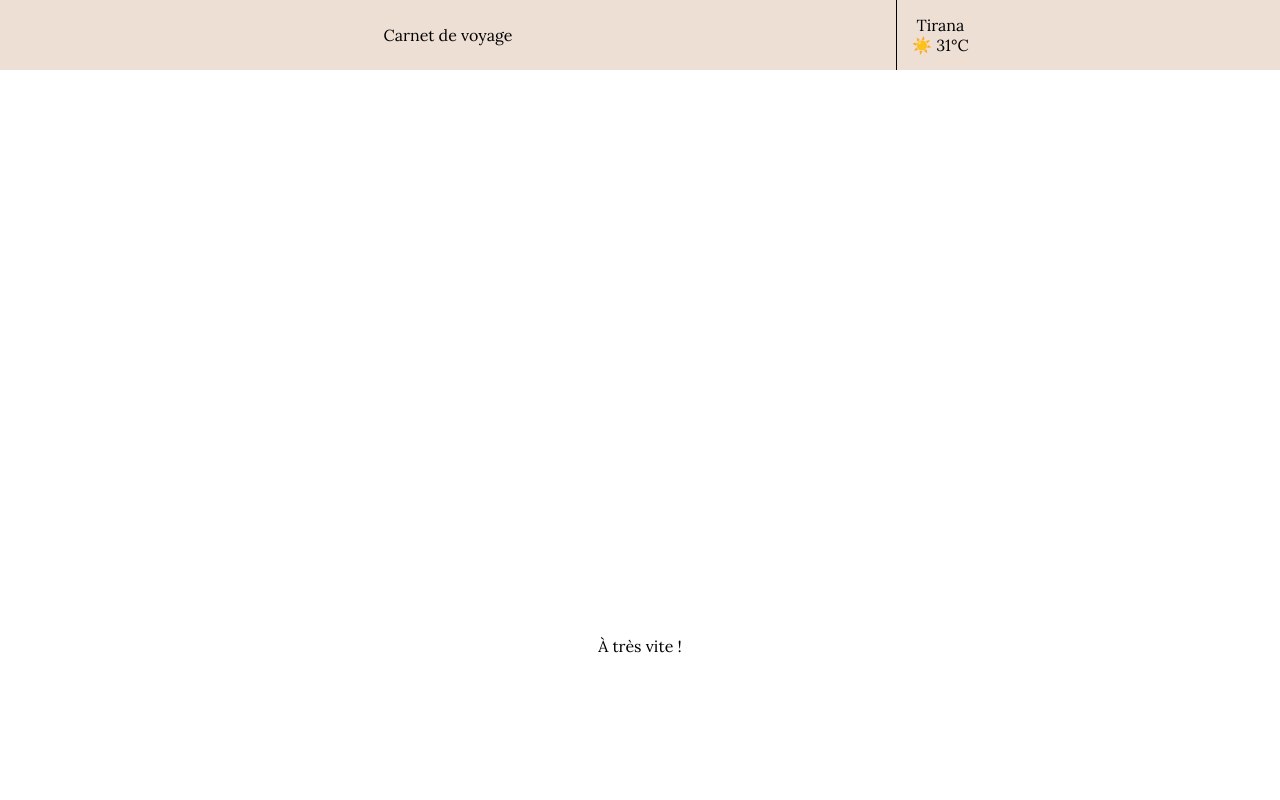
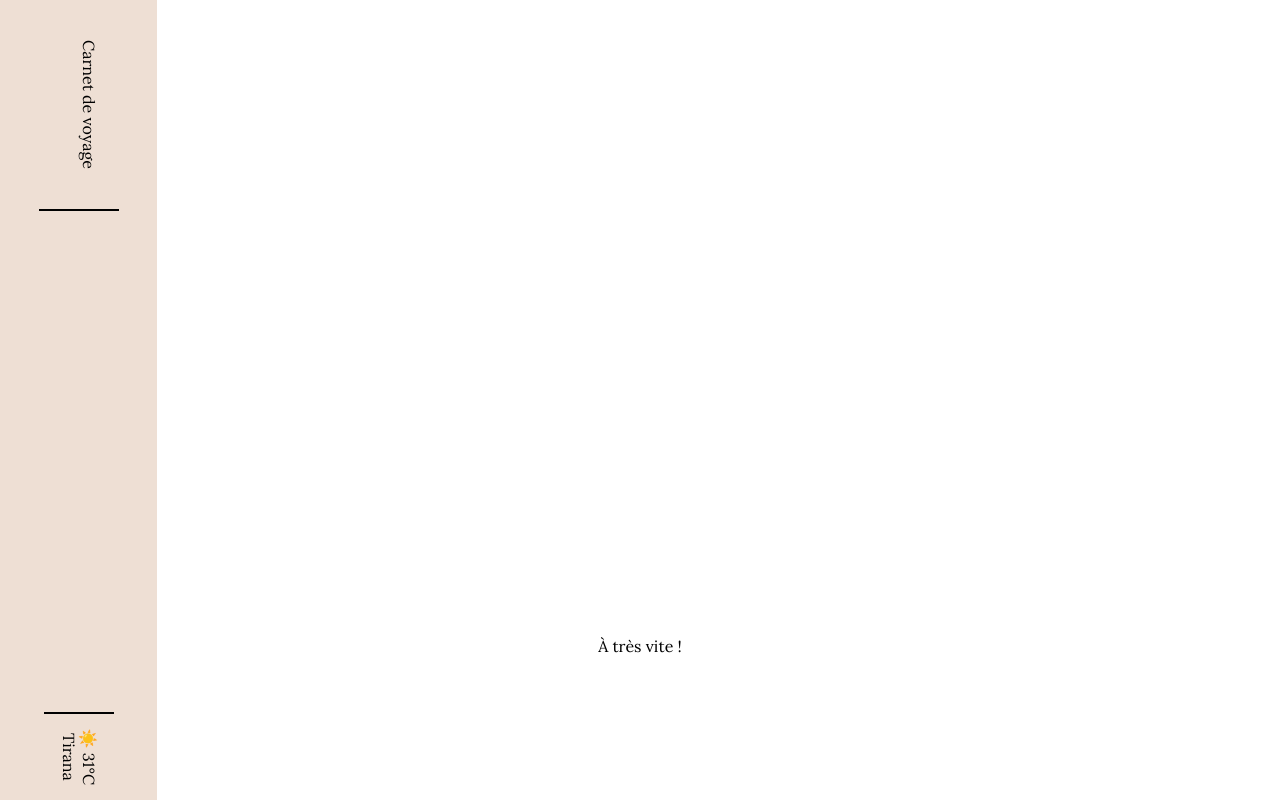
Before and after one commit to FamaNiasse/Travel_Notebook, an Angular app: page / in a window 1280 px wide. Built offline with nearby package versions, Linux system fonts and the light colour scheme.

Commit message:
modification of the mock

```diff
--- a/src/app/app-routing.module.ts
+++ b/src/app/app-routing.module.ts
@@ -1,10 +1,19 @@
 import { NgModule } from '@angular/core';
 import { RouterModule, Routes } from '@angular/router';
+import { HomeComponent } from './pages/home/home.component';
 
-const routes: Routes = [];
+const routes: Routes = [
+  {
+    path:"",
+    component: HomeComponent
+  },
+];
 
 @NgModule({
   imports: [RouterModule.forRoot(routes)],
   exports: [RouterModule]
 })
-export class AppRoutingModule { }
+export class AppRoutingModule {
+
+
+ }
--- a/src/app/component/header/header.component.css
+++ b/src/app/component/header/header.component.css
@@ -1,6 +1,5 @@
 header{
     display: flex;
-    flex-direction: row;
     align-items: center;
     background: #EEDFD4;
     font-family: 'Lora', serif;
@@ -8,6 +7,10 @@ header{
     width: 100vw;
     text-align: center;
 
+}
+
+p{
+    font-size: 16px;
 }
 
 .left{
@@ -18,3 +21,51 @@ header{
     border-left: solid 1px black;
     padding: 15px;
 }
+
+@media screen and (min-width: 640px) {
+    header {
+    display: flex;
+    flex-direction: column;
+    justify-content: space-between;
+    align-items: center;
+    position: fixed;
+    left: 0;
+    top: 0;
+    max-width: 157px;
+    height: 100%;
+
+    }
+
+    p{
+        writing-mode: vertical-lr;
+    }
+
+    .vide{
+        height: 20px ;
+        border-top: 2px solid var(--color-black) ;
+
+    }
+
+    .left{
+        width: 30%;
+        border-bottom: 2px solid var(--color-black);
+        padding: 40px;
+    }
+
+    .right{
+        border-top: 2px solid var(--color-black);
+        border-left: none;
+
+    }
+
+  }
+
+/* @media (max-width: 1030px) {
+
+    #accueil {
+        flex-direction: column;
+        padding: 20px;
+
+    }
+
+} */
--- a/src/app/component/header/header.component.html
+++ b/src/app/component/header/header.component.html
@@ -1,9 +1,12 @@
+
 <header >
 
 <div class="left">
     <p>Carnet de voyage</p>
 
 </div>
+
+<div class="vide"></div>
 
 <div class="right">
 
```
Also changed, not shown: src/app/blog.mock.ts (+36 -28 lines).
